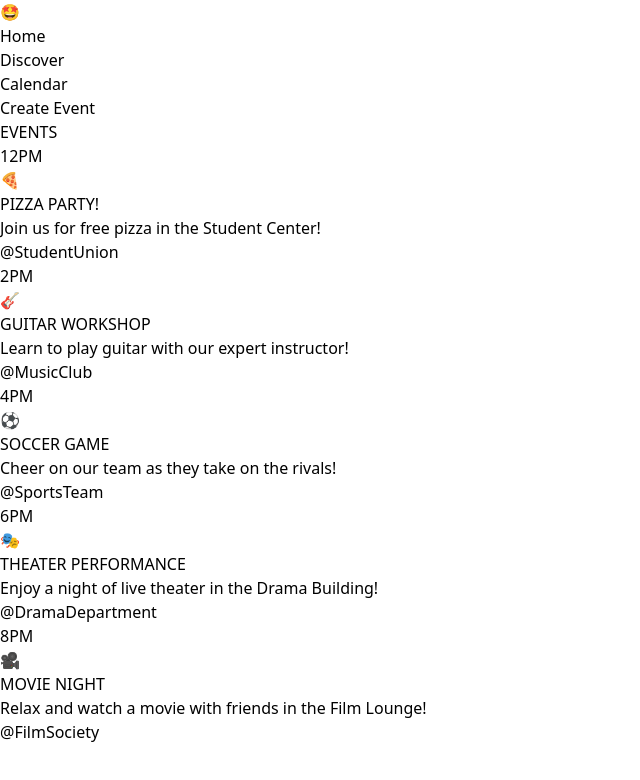
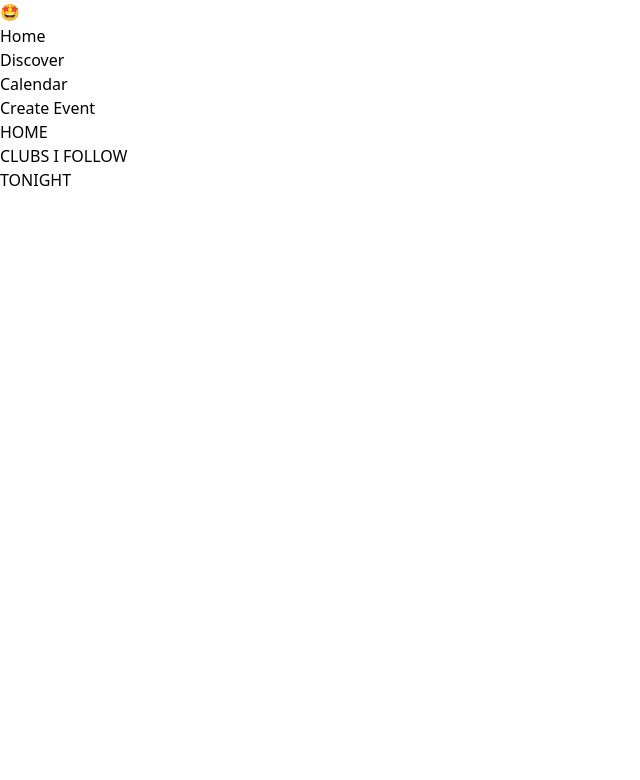
Before and after one commit to areeeeeeeb/PlayBook, a React (Vite) app in the folder frontend/: page /home in a window 1280 px wide. Shown: the top 780 px of the page, without its empty margins (0-640 px from the left). Built offline with nearby package versions, Linux system fonts and the light colour scheme.

Commit message:
Add event popup and pages

```diff
--- a/frontend/src/App.jsx
+++ b/frontend/src/App.jsx
@@ -2,7 +2,9 @@ import { Routes, Route, Link } from 'react-router-dom'
 import Home from "./pages/Home";
 import Landing from './pages/Landing';
 import Create from './pages/Create';
-import Header from './components/Header';
+import Discover from './pages/discover';
+import Header from './components/header';
+import Calendar from './pages/calendar';
 
 
 export default function App() {
@@ -11,8 +13,10 @@ export default function App() {
       <Header/>
       <Routes>
         <Route path="/" element={<Landing/>} />
+        <Route path="/calendar" element={<Calendar/>} />
         <Route path="/home" element={<Home/>} />
         <Route path="/create" element={<Create/>}  />
+        <Route path="/discover" element={<Discover/>}  />
       </Routes>
     </div>
   );
--- /dev/null
+++ b/frontend/src/pages/calendar.jsx
@@ -0,0 +1,7 @@
+export default function Calendar() {
+    return (
+        <div className="p-4 text-white items-center justify-start">
+            <text className="text-3xl"> CALENDAR </text>
+        </div>
+    )
+}
--- /dev/null
+++ b/frontend/src/pages/discover.jsx
@@ -0,0 +1,105 @@
+import { useState } from "react";
+
+const EventWidget = ({ time, emoji, title, organizer, headline }) => {
+  const [isHovered, setIsHovered] = useState(false);
+  const [isPopupOpen, setIsPopupOpen] = useState(false);
+
+  return (
+    <>
+        <div
+            className="justify-center max-w-xs hide-overflow text-white rounded-xl cursor-pointer hover:bg-white/10 items-center gap-2 p-2 inline-flex"
+            onMouseEnter={() => setIsHovered(true)}
+            onMouseLeave={() => setIsHovered(false)}
+            onClick={() => setIsPopupOpen(true)}
+        >
+            <div className="flex-col justify-start items-center inline-flex">
+            <div className={`text-5xl transition-all duration-150 ${isHovered ? 'rotate-12' : ''}`}>
+                {emoji}
+            </div>
+            </div>
+            <div className="grow shrink flex-col justify-center items-left inline-flex">
+            <div className="text-lg font-bold">{title.toUpperCase()}</div>
+            <div className="text-sm">{time}</div>
+            <div className="text-white/40 text-xs font-normal">{organizer}</div>
+            </div>
+        </div>
+
+        <div
+            className={`fixed bg-gray-800 right-0 top-16 h-full space-y-2 pt-4 rounded-l-lg shadow-lg transition-all duration-300 ease-in-out overflow-hidden ${
+                isPopupOpen ? 'w-[600px] px-4' : 'w-0 p-0'
+            }`}
+        >
+            <div className="flex justify-between items-center">
+                <h2 className="text-2xl font-bold  text-white">{title}</h2>
+                <button
+                    className="text-white"
+                    onClick={() => setIsPopupOpen(false)}
+                    >
+                ×
+                </button>
+            </div>
+            <p className="text-lg mb-2 text-white">{time}</p>
+            <p className="text-xl mb-4 text-white">{headline}</p>
+            <p className="text-sm text-white/40">{organizer}</p>
+        </div>
+    </>
+  );
+};
+
+const events = [
+  {
+    time: "Fri, 20 Sept, 10:00 pm",
+    emoji: "🍕",
+    title: "Pizza Party!",
+    headline: "Join us for free pizza in the Student Center!",
+    organizer: "@StudentUnion",
+  },
+  {
+    time: "Sun, 3 Nov, 8:00 pm",
+    emoji: "🎸",
+    title: "Guitar Workshop",
+    headline: "Learn to play guitar with our expert instructor!",
+    organizer: "@MusicClub",
+  },
+  {
+    time: "Fri, 29 Nov, 7:00 pm",
+    emoji: "⚽️",
+    title: "Soccer Game",
+    headline: "Cheer on our team as they take on the rivals!",
+    organizer: "@SportsTeam",
+  },
+  {
+    time: "Sat, 14 Sept, 10:00 pm",
+    emoji: "🎭",
+    title: "Theater Performance",
+    headline: "Enjoy a night of live theater in the Drama Building!",
+    organizer: "@DramaDepartment",
+  },
+  {
+    time: "Sat, 5 Oct, 10:00 pm",
+    emoji: "🎥",
+    title: "Movie Night",
+    headline: "Relax and watch a movie with friends in the Film Lounge!",
+    organizer: "@FilmSociety",
+  },
+];
+
+export default function Discover() {
+  return (
+    <div className="p-4 text-white items-center justify-start hide-overflow">
+      <h1 className="text-3xl mb-4">EVENTS</h1>
+      <div className="rounded-xl">
+        {events.map((event, index) => (
+          <EventWidget
+            key={index}
+            time={event.time}
+            emoji={event.emoji}
+            title={event.title}
+            headline={event.headline}
+            organizer={event.organizer}
+          />
+        ))}
+      </div>
+    </div>
+  );
+}
--- a/frontend/src/pages/home.jsx
+++ b/frontend/src/pages/home.jsx
@@ -1,79 +1,9 @@
-const EventWidget = ({ time, emoji, title, headline, organizer }) => {
+export default function Home() {
     return (
-      <div className="justify-center max-w-xs text-white rounded-xl hover:bg-white/10 items-center gap-2 p-2 inline-flex">
-        <div className="flex-col justify-start items-center inline-flex">
-            <div className="text-lg">{time}</div>
-            <div className="text-5xl transition-all duration-150 hover:rotate-12">
-                {emoji}
-            </div>
+        <div className="p-4 text-white items-center justify-start">
+            <div className="text-4xl"> HOME </div>
+            <div className="text-3xl"> CLUBS I FOLLOW </div>
+            <div className="text-3xl"> TONIGHT </div>
         </div>
-        <div className="grow shrink flex-col justify-center items-left inline-flex">
-            <div className="text-lg font-bold">{title.toUpperCase()}</div>
-            <div className="text-sm">{headline}</div>
-            <div className="text-white/40 text-xs font-normal">{organizer}</div>
-        </div>
-      </div>
-    );
-};
-
-const events = [
-    {
-      time: "12PM",
-      emoji: "🍕",
-      title: "Pizza Party!",
-      headline: "Join us for free pizza in the Student Center!",
-      organizer: "@StudentUnion",
-    },
-    {
-      time: "2PM",
-      emoji: "🎸",
-      title: "Guitar Workshop",
-      headline: "Learn to play guitar with our expert instructor!",
-      organizer: "@MusicClub",
-    },
-    {
-      time: "4PM",
-      emoji: "⚽️",
-      title: "Soccer Game",
-      headline: "Cheer on our team as they take on the rivals!",
-      organizer: "@SportsTeam",
-    },
-    {
-      time: "6PM",
-      emoji: "🎭",
-      title: "Theater Performance",
-      headline: "Enjoy a night of live theater in the Drama Building!",
-      organizer: "@DramaDepartment",
-    },
-    {
-      time: "8PM",
-      emoji: "🎥",
-      title: "Movie Night",
-      headline: "Relax and watch a movie with friends in the Film Lounge!",
-      organizer: "@FilmSociety",
-    },
-];
-
-export default function Home() {
-
-    return (
-
-        <div className="p-4 text-white items-center justify-start">
-            <text className="text-3xl"> EVENTS </text>
-
-            <div className="rounded-xl">
-                {events.map((event, index) => (
-                    <EventWidget
-                        key={index}
-                        time={event.time}
-                        emoji={event.emoji}
-                        title={event.title}
-                        headline={event.headline}
-                        organizer={event.organizer}
-                    />
-                ))}
-            </div>
-        </div>
-
     )
 }
--- a/frontend/src/pages/landing.jsx
+++ b/frontend/src/pages/landing.jsx
@@ -33,14 +33,14 @@ export default function Landing() {
   };
 
   return (
-    <div className="max-w-md mx-auto mt-10 p-6">
+    <div className="max-w-md mx-auto mt-10 p-6 text-white">
       <h1 className="text-3xl font-bold italic">PLAY HARD,</h1>
       <h1 className="text-3xl font-bold italic">BOOK HARD (?)</h1>
       <form className="space-y-2" onSubmit={onSubmit}>
         <div className="">
           <label
             htmlFor="fullName"
-            className="block text-sm font-medium text-gray-700 mb-1"
+            className="block text-sm font-medium text-white/40 mb-1"
           >
             Full name
           </label>
@@ -57,7 +57,7 @@ export default function Landing() {
             htmlFor="email"
             className="block text-sm font-medium text-gray-700 mb-1"
           >
-            E-mail or phone number
+            Email
           </label>
           <input
             type="text"
@@ -83,7 +83,7 @@ export default function Landing() {
         </div>
         <button
           type="submit"
-          className="w-full bg-black text-white py-2 px-4 rounded-md hover:bg-gray-800 focus:outline-none focus:ring-2 focus:ring-gray-600 focus:ring-opacity-50"
+          className="w-full bg-black text-white py-2 px-4 rounded-md bg-indigo-500 hover:bg-gray-800 focus:outline-none focus:ring-2 focus:ring-gray-600 focus:ring-opacity-50"
           onClick={() => navigate("/home")}
         >
           Sign Up
```
